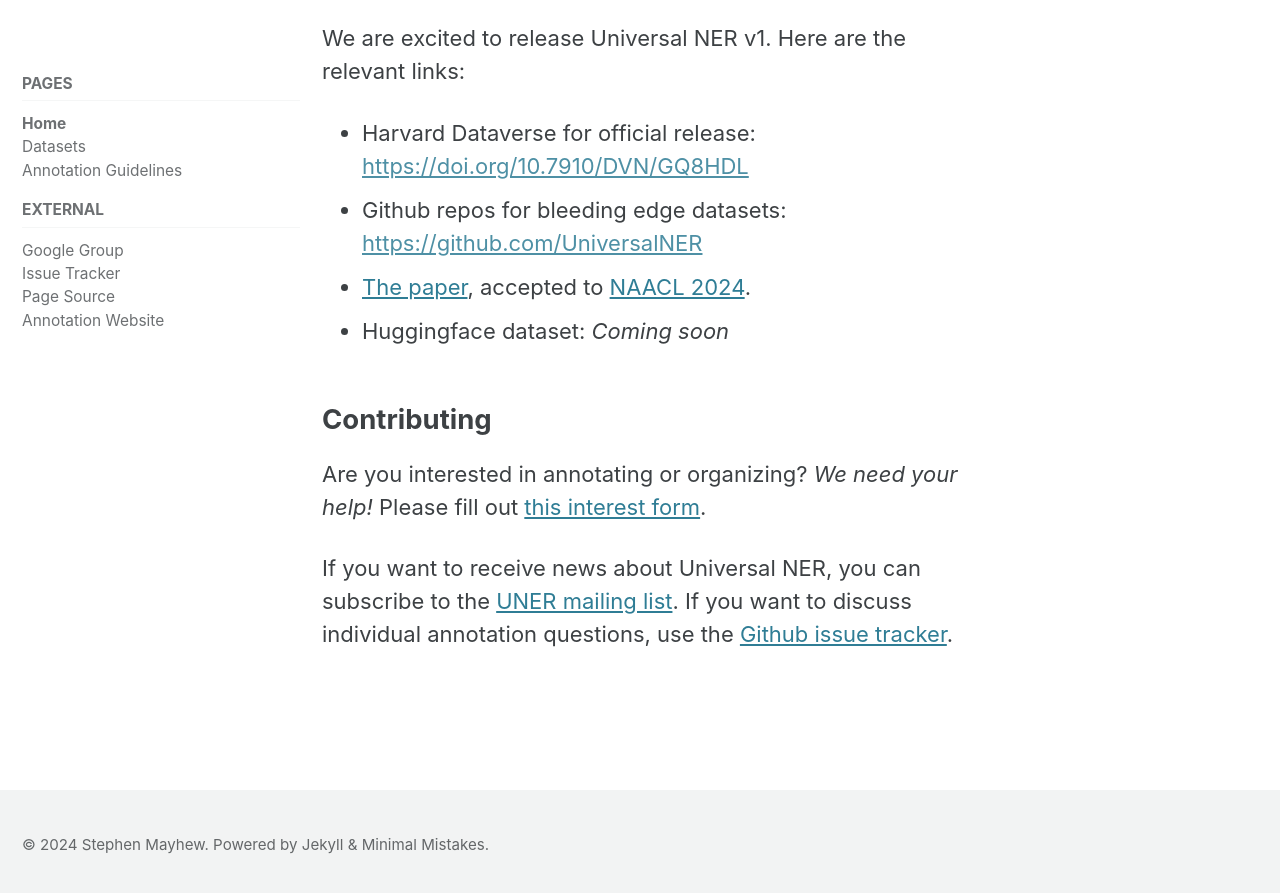
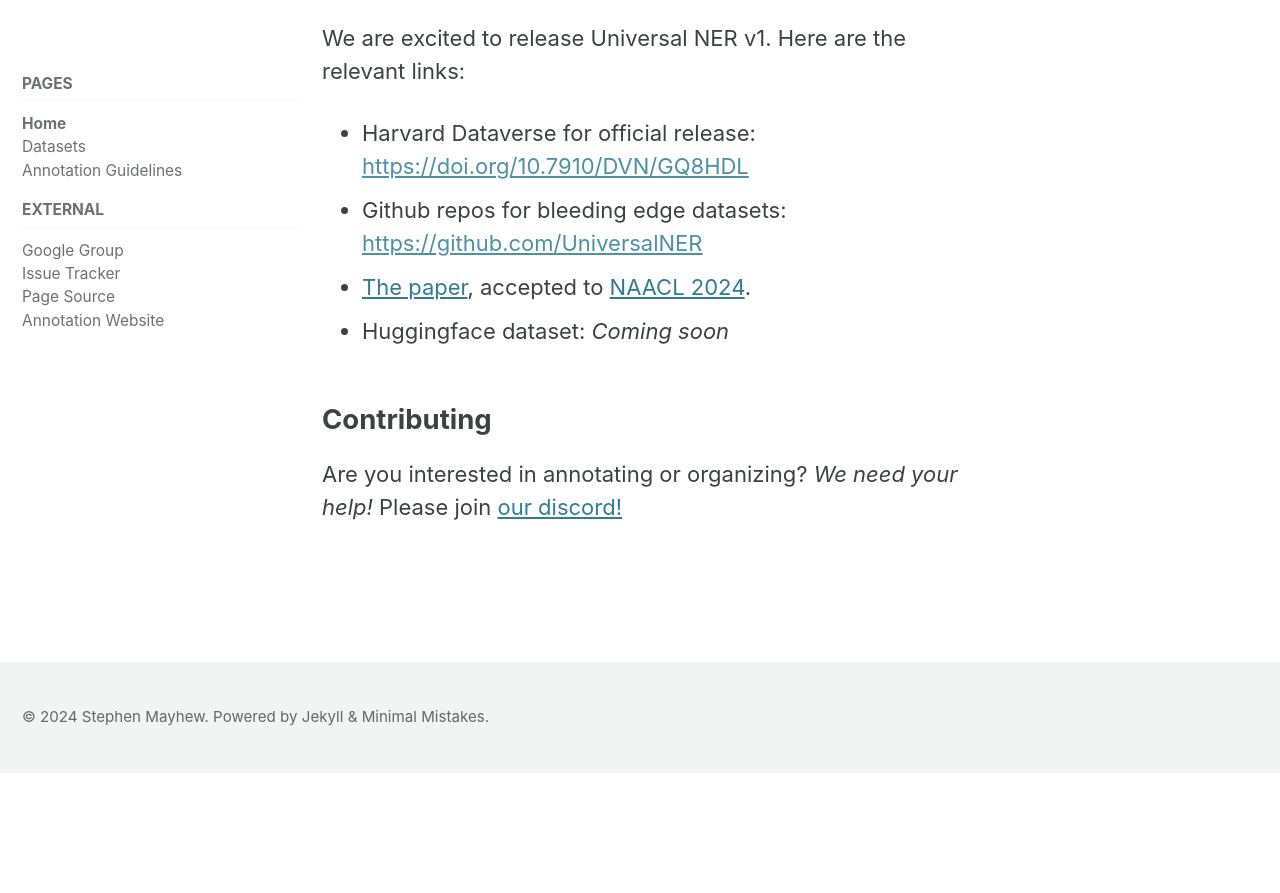
Before and after one commit to UniversalNER/UniversalNER, a Jekyll site: the page built from docs/_pages/home.md, in a window 1280 px wide and 900 px high, scrolled down 515 px. Shown: the top 893 px of the window. Built offline with Jekyll 4.4.1, drawn with Linux system fonts in a browser that asks for light colours; cached includes are drawn as plain includes; comment, search, counter and statistics services are not loaded; after the commit the page ends 1288 px from its top, so only the background shows below that.

Commit message:
Update home.md
Update link, remove text about issue tracker and inactive mailing list.

```diff
--- a/docs/_pages/home.md
+++ b/docs/_pages/home.md
@@ -23,6 +23,6 @@ We are excited to release Universal NER v1. Here are the relevant links:
 
 ## Contributing
 
-Are you interested in annotating or organizing? _We need your help!_ Please fill out [this interest form](https://forms.gle/FWnXwgnKCbgdA6JM6).
+Are you interested in annotating or organizing? _We need your help!_ Please join [our discord!](https://discord.gg/2UyyzwEA)
 
-If you want to receive news about Universal NER, you can subscribe to the [UNER mailing list](https://groups.google.com/g/ner-for-universaldependencies). If you want to discuss individual annotation questions, use the [Github issue tracker](https://github.com/mayhewsw/UniversalNER/issues).
+<!-- If you want to receive news about Universal NER, you can subscribe to the [UNER mailing list](https://groups.google.com/g/ner-for-universaldependencies). If you want to discuss individual annotation questions, use the [Github issue tracker](https://github.com/mayhewsw/UniversalNER/issues). -->
```
